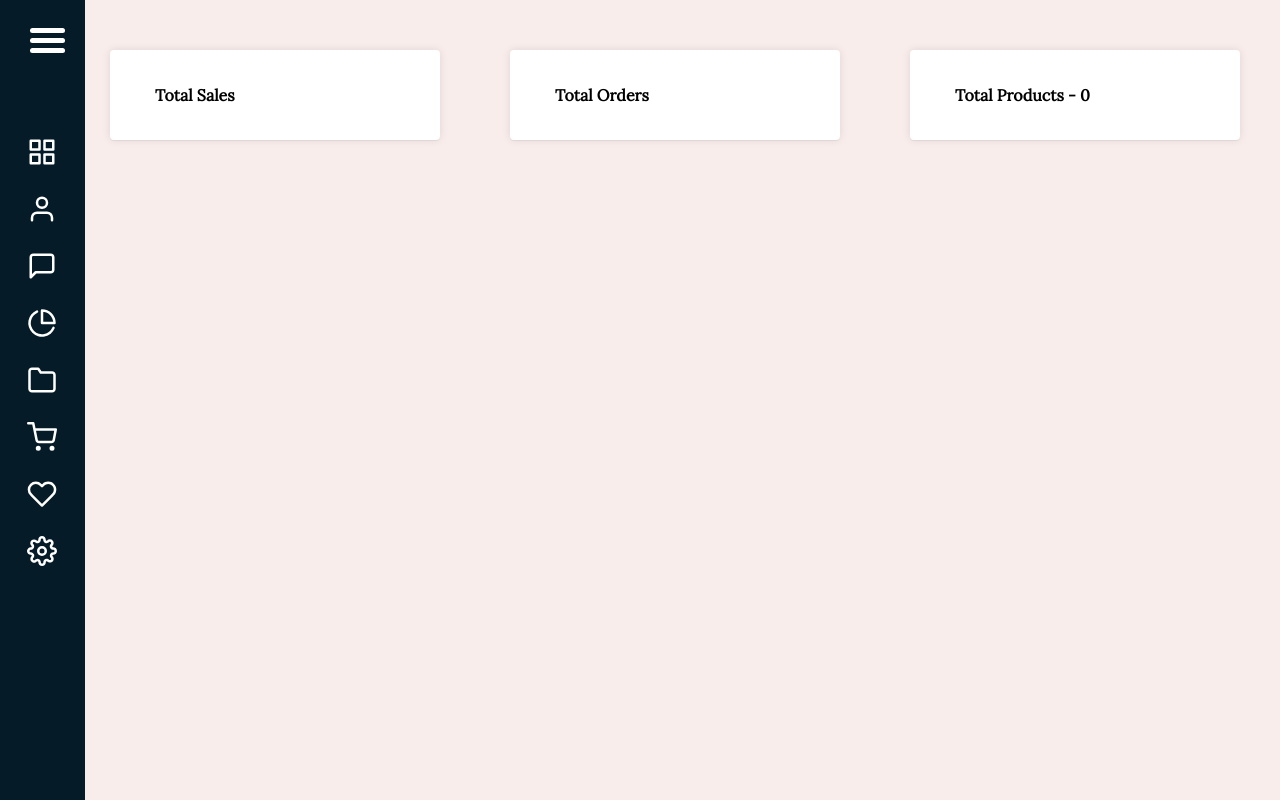
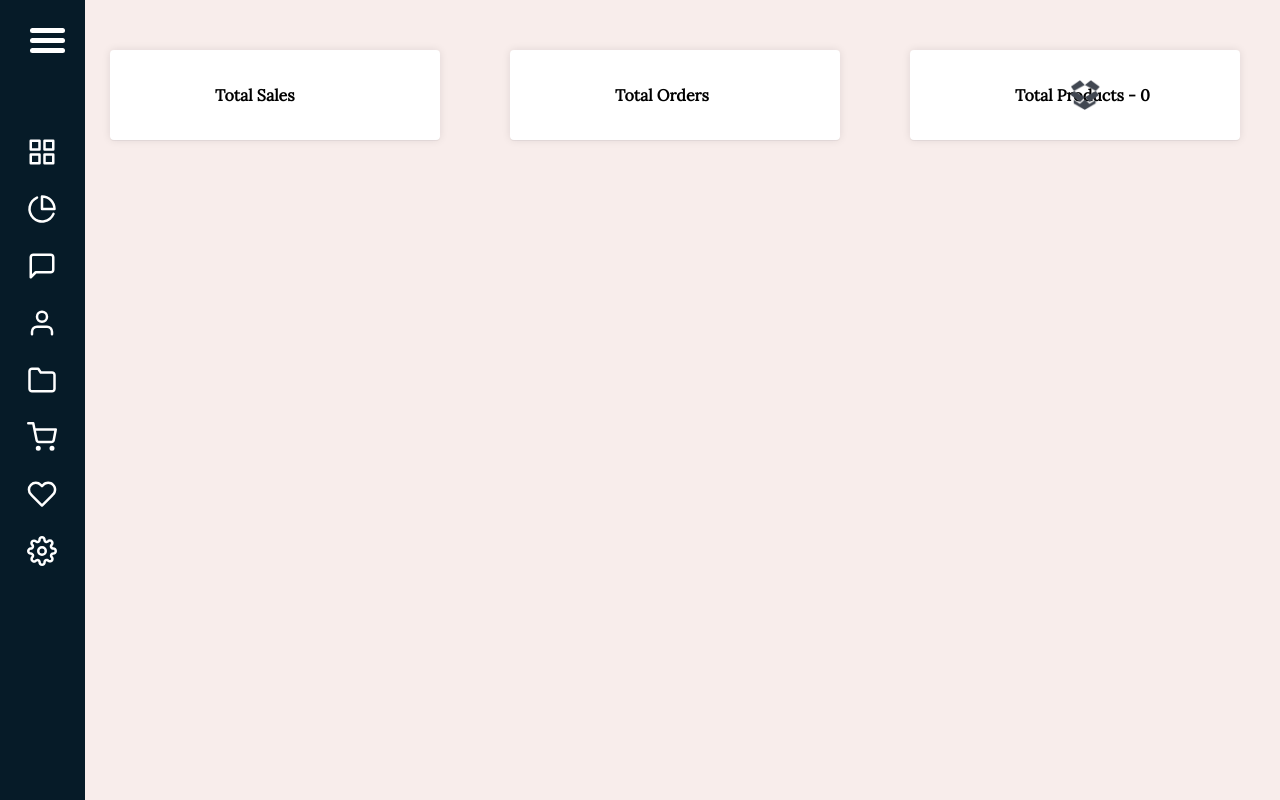
Before and after one commit to Devrangasamy/Anima, a React (Create React App) app in the folder Admin/admin/: page /dashboard in a window 1280 px wide. Built offline with nearby package versions, Linux system fonts and the light colour scheme; no server answers.

Commit message:
Updates in the dashboard

```diff
--- a/Admin/admin/src/component/Dashboard/Dashboard.js
+++ b/Admin/admin/src/component/Dashboard/Dashboard.js
@@ -20,7 +20,7 @@ const Dashboard = () => {
         </div>
         <div className='inner-dash'>
         <h4 className='dash-style'> Total Products - {List.length} </h4>
-        {/* <img src="icons/product.png" alt=''></img> */}
+        <img src = {require('../../icons/product.png')} className = 'dashboard-icon'></img>
         </div>
 
     </div>
--- a/Admin/admin/src/component/Dashboard/dashboard.css
+++ b/Admin/admin/src/component/Dashboard/dashboard.css
@@ -10,7 +10,7 @@
     padding: 5px;
     box-shadow: rgba(17, 17, 26, 0.05) 0px 1px 0px, rgba(17, 17, 26, 0.1) 0px 0px 8px;
     font-family: 'Lora', serif;
-    /* position: relative; */
+    position: relative;
 
 }
 .dashboard-container{
@@ -19,6 +19,12 @@
     min-height:100vh;
 }
 .dash-style{
-    margin-left: 40px;
-
+    margin-left: 100px;
 }
+.dashboard-icon{
+    width: 30px;
+    height: 30px;
+    position: absolute;
+    right: 0;
+    margin-right: 140px;
+}
--- a/Admin/admin/src/component/sidebar/Sidebar.js
+++ b/Admin/admin/src/component/sidebar/Sidebar.js
@@ -12,7 +12,7 @@ const Sidebar = () => {
 		},
 		{
 			text: "Products",
-			icon: "icons/user.svg",
+			icon: "icons/pie-chart.svg",
       		path:"/products"
 		},
 		{
@@ -21,8 +21,8 @@ const Sidebar = () => {
       path:"/addproduct"
 		},
 		{
-			text: "Analytics",
-			icon: "icons/pie-chart.svg",
+			text: "Users",
+			icon: "icons/user.svg",
       path:""
 		},
 		{
```
Also changed, not shown: Admin/admin/src/icons/product.png (renamed from Admin/admin/public/icons/product.png).
